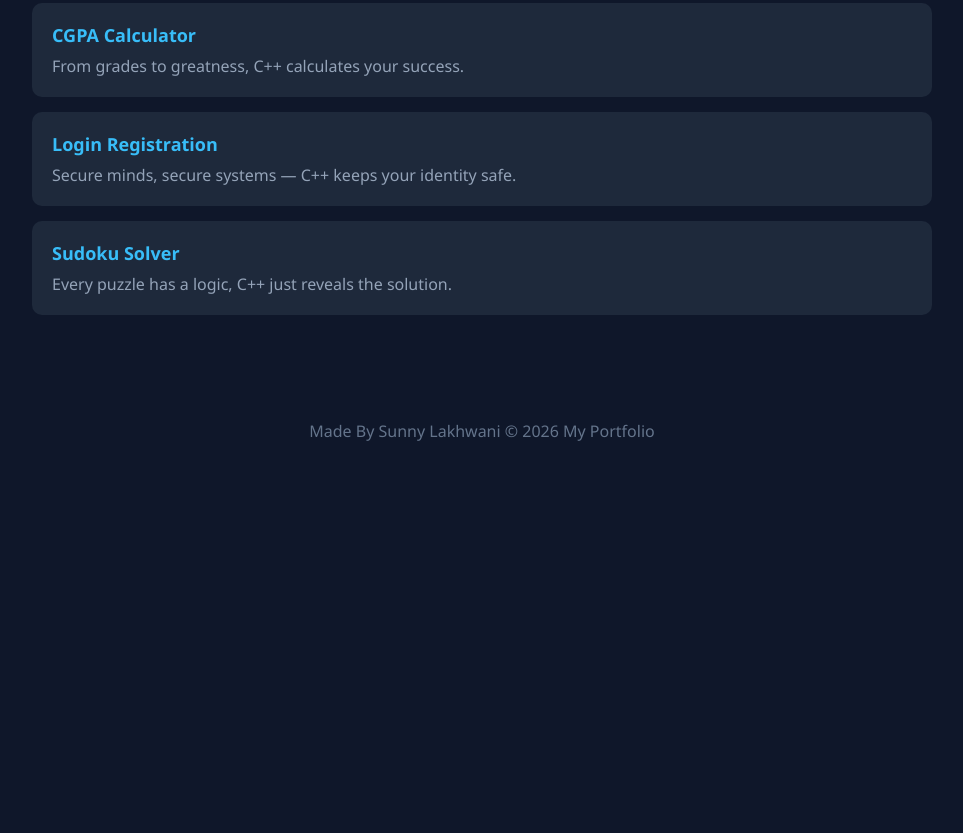
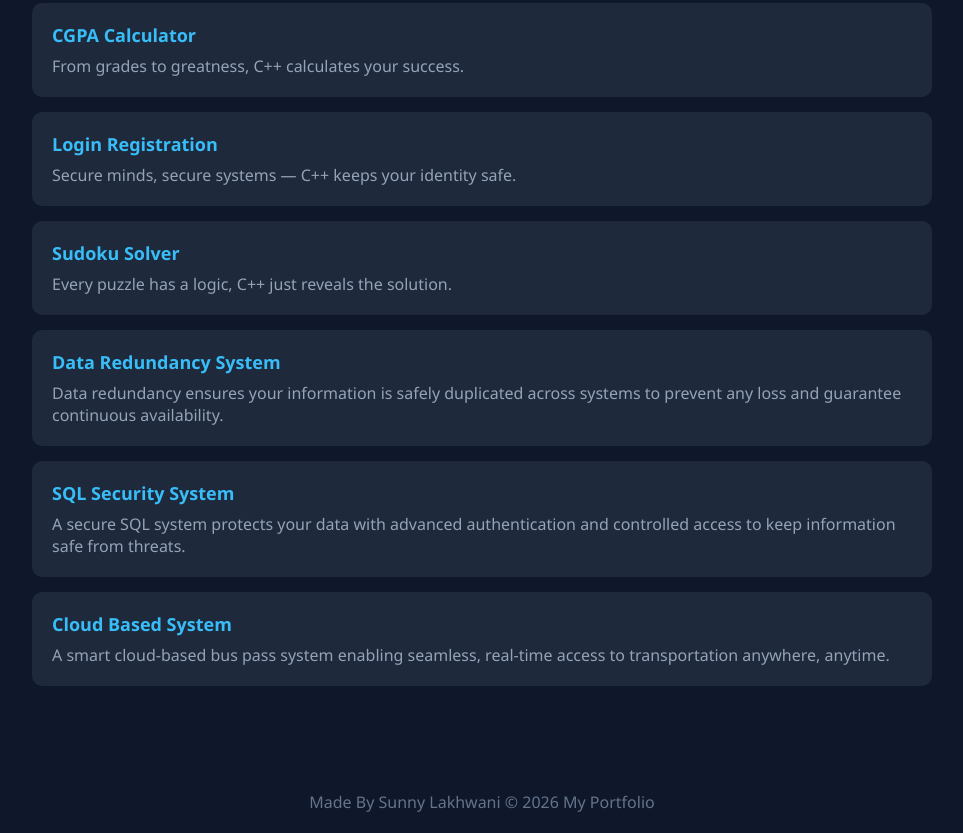
Before and after one commit to SunnyLakhwani/My-Project-Portfolio, a website: page index.html in a window 1280 px wide. Shown: the part 1960-2793 px from the top of the page, without its empty margins (158-1121 px from the left). Before the commit the page ends 2422 px from the top, so only its background shows below. Drawn offline with Linux system fonts and the light colour scheme.

Commit message:
Update index.html

```diff
--- a/index.html
+++ b/index.html
@@ -171,6 +171,21 @@
             <p>Every puzzle has a logic, C++ just reveals the solution.</p>
         </div>
 
+        <div class="card">
+            <a href="Data_Redundancy.py">Data Redundancy System </a>
+            <p>Data redundancy ensures your information is safely duplicated across systems to prevent any loss and guarantee continuous availability.</p>
+        </div>
+
+        <div class="card">
+            <a href="SQL_Security_System.py">SQL Security System</a>
+            <p>A secure SQL system protects your data with advanced authentication and controlled access to keep information safe from threats.</p>
+        </div>
+
+        <div class="card">
+            <a href="Cloud-Based_Bus_Passed_System.py">Cloud Based System</a>
+            <p>A smart cloud-based bus pass system enabling seamless, real-time access to transportation anywhere, anytime.</p>
+        </div>
+
     </section>
 
     <footer>
```
